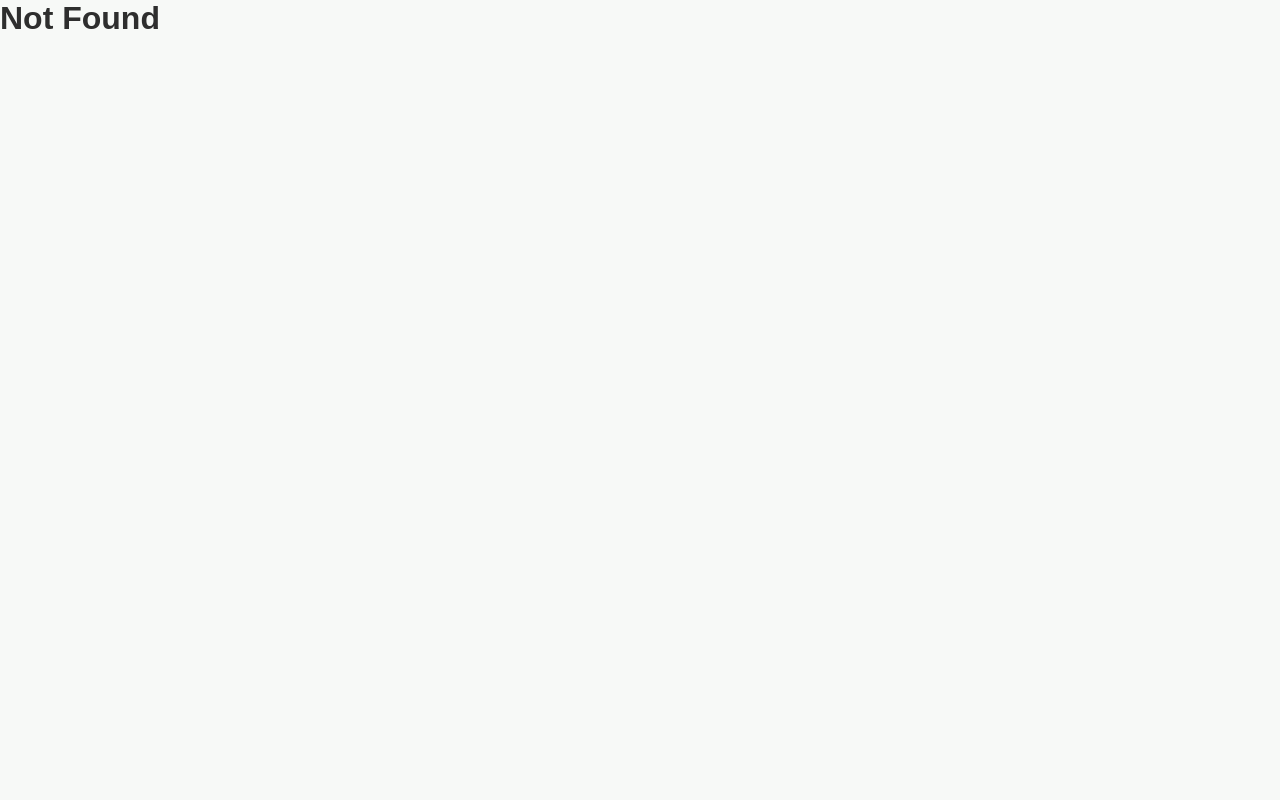
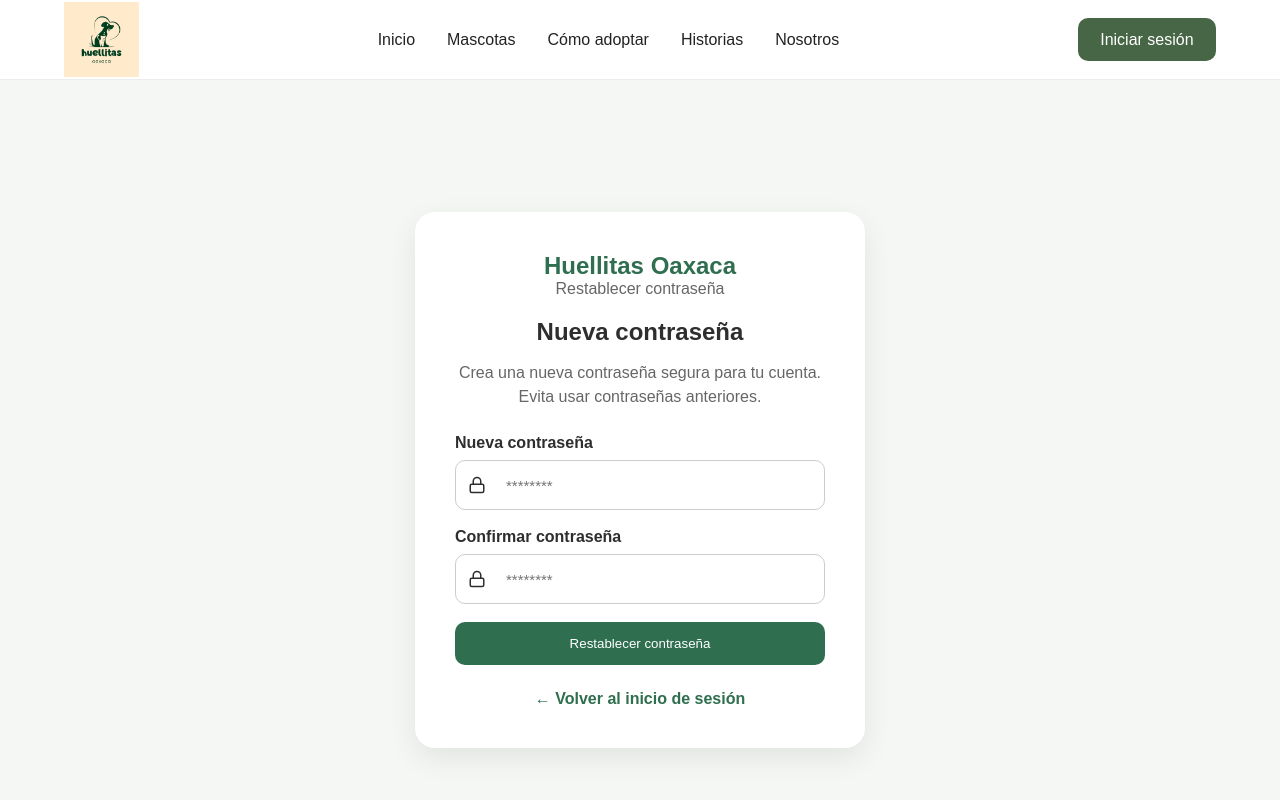
Before and after one commit to Melody-Mendoza/huellitas-oaxaca, a React app in the folder frontend/: page /huellitas-oaxaca/restablecer-password in a window 1280 px wide. Shown: the top 800 px of the page. Built offline with nearby package versions, Linux system fonts and the light colour scheme; the HTML template or start-up script is replaced by a standard one.

Commit message:
Revision y correcion de la parte de autenticacion y creacion de restablecer password

```diff
--- /dev/null
+++ b/frontend/src/pages/RestablecerPassword/RestablecerPassword.jsx
@@ -0,0 +1,207 @@
+import "../RecuperarPassword/RecuperarPassword.css";
+
+import { Link, useNavigate } from "react-router-dom";
+import { Lock } from "lucide-react";
+import { useForm } from "react-hook-form";
+import { useEffect } from "react";
+import toast from "react-hot-toast";
+
+function RestablecerPassword() {
+
+    const navigate = useNavigate();
+
+    const {
+
+        register,
+
+        handleSubmit,
+
+        watch,
+
+        formState: { errors, isSubmitting }
+
+    } = useForm();
+
+    const password = watch("password");
+
+    useEffect(() => {
+
+        // Aquí más adelante se validará el token enviado por correo.
+        // Ejemplo:
+        // GET /auth/reset-password?token=...
+
+    }, []);
+
+    const onSubmit = async (data) => {
+
+        await new Promise(resolve => setTimeout(resolve, 1500));
+
+        console.log(data);
+
+        toast.success("Contraseña actualizada correctamente.");
+
+        // Backend
+        // await api.post("/auth/reset-password", data);
+
+        setTimeout(() => {
+
+            navigate("/login");
+
+        }, 1500);
+
+    };
+
+    return (
+
+        <section className="forgot-page">
+
+            <div className="forgot-card">
+
+                <div className="forgot-header">
+
+                    <h1>Huellitas Oaxaca</h1>
+
+                    <p>Restablecer contraseña</p>
+
+                </div>
+
+                <h2>Nueva contraseña</h2>
+
+                <p className="forgot-description">
+
+                    Crea una nueva contraseña segura para tu cuenta.
+                    Evita usar contraseñas anteriores.
+
+                </p>
+
+                <form onSubmit={handleSubmit(onSubmit)} noValidate>
+
+                    <label>Nueva contraseña</label>
+
+                    <div className={`input-group ${errors.password ? "input-error" : ""}`}>
+
+                        <Lock size={18} />
+
+                        <input
+
+                            type="password"
+
+                            placeholder="********"
+
+                            autoComplete="new-password"
+
+                            {...register("password", {
+
+                                required: "La contraseña es obligatoria.",
+
+                                minLength: {
+
+                                    value: 8,
+
+                                    message: "Debe tener al menos 8 caracteres."
+
+                                }
+
+                            })}
+
+                        />
+
+                    </div>
+
+                    {
+
+                        errors.password &&
+
+                        <p className="error">
+
+                            {errors.password.message}
+
+                        </p>
+
+                    }
+
+                    <label>Confirmar contraseña</label>
+
+                    <div className={`input-group ${errors.confirmPassword ? "input-error" : ""}`}>
+
+                        <Lock size={18} />
+
+                        <input
+
+                            type="password"
+
+                            placeholder="********"
+
+                            autoComplete="new-password"
+
+                            {...register("confirmPassword", {
+
+                                required: "Confirma tu contraseña.",
+
+                                validate: value =>
+
+                                    value === password ||
+
+                                    "Las contraseñas no coinciden."
+
+                            })}
+
+                        />
+
+                    </div>
+
+                    {
+
+                        errors.confirmPassword &&
+
+                        <p className="error">
+
+                            {errors.confirmPassword.message}
+
+                        </p>
+
+                    }
+
+                    <button
+
+                        type="submit"
+
+                        className="forgot-button"
+
+                        disabled={isSubmitting}
+
+                    >
+
+                        {
+
+                            isSubmitting
+
+                                ? "Actualizando..."
+
+                                : "Restablecer contraseña"
+
+                        }
+
+                    </button>
+
+                </form>
+
+                <p className="back-login">
+
+                    <Link to="/login">
+
+                        ← Volver al inicio de sesión
+
+                    </Link>
+
+                </p>
+
+            </div>
+
+        </section>
+
+    );
+
+}
+
+export default RestablecerPassword;
--- a/frontend/src/routes/AppRouter.jsx
+++ b/frontend/src/routes/AppRouter.jsx
@@ -22,6 +22,7 @@ import Privacidad from "../pages/Privacidad/Privacidad";
 import Terminos from "../pages/Terminos/Terminos";
 import Contacto from "../pages/Contacto/Contacto";
 import RecuperarPassword from "../pages/RecuperarPassword/RecuperarPassword";
+import RestablecerPassword from "../pages/RestablecerPassword/RestablecerPassword";
 
 
 function AppRouter() {
@@ -34,8 +35,17 @@ function AppRouter() {
                 <Route path="/register" element={<Register />} />
                 <Route path="/catalogo" element={<Catalogo />} />
                 <Route path="/mascota/:id" element={<DetalleMascota />} />
-                <Route path="/donaciones" element={<Donaciones />} />
-                <Route path="/solicitud" element={<SolicitudAdopcion />} />
+                <Route path="/donaciones" element={<ProtectedRoute>
+                    <Donaciones />
+                </ProtectedRoute>} />
+                <Route
+                    path="/solicitud"
+                    element={
+                        <ProtectedRoute>
+                            <SolicitudAdopcion />
+                        </ProtectedRoute>
+                    }
+                />
                 <Route path="/adopcion" element={<Adopcion />} />
                 <Route path="/historias" element={<Historias />} />
                 <Route path="/nosotros" element={<Nosotros />} />
@@ -45,6 +55,10 @@ function AppRouter() {
                 <Route
                     path="/recuperar-password"
                     element={<RecuperarPassword />}
+                />
+                <Route
+                    path="/restablecer-password"
+                    element={<RestablecerPassword />}
                 />
                 <Route
                     path="/perfil"
```
